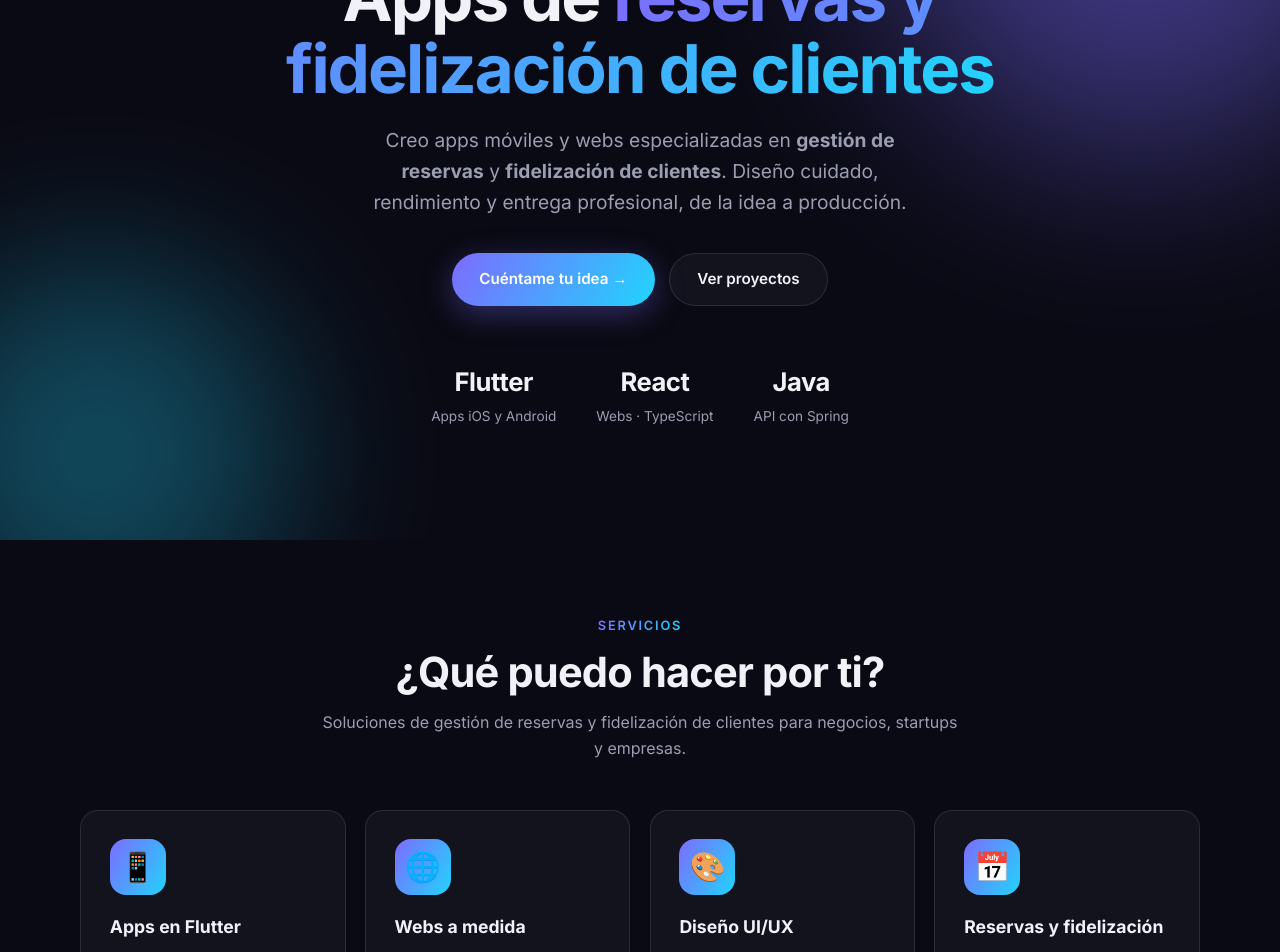
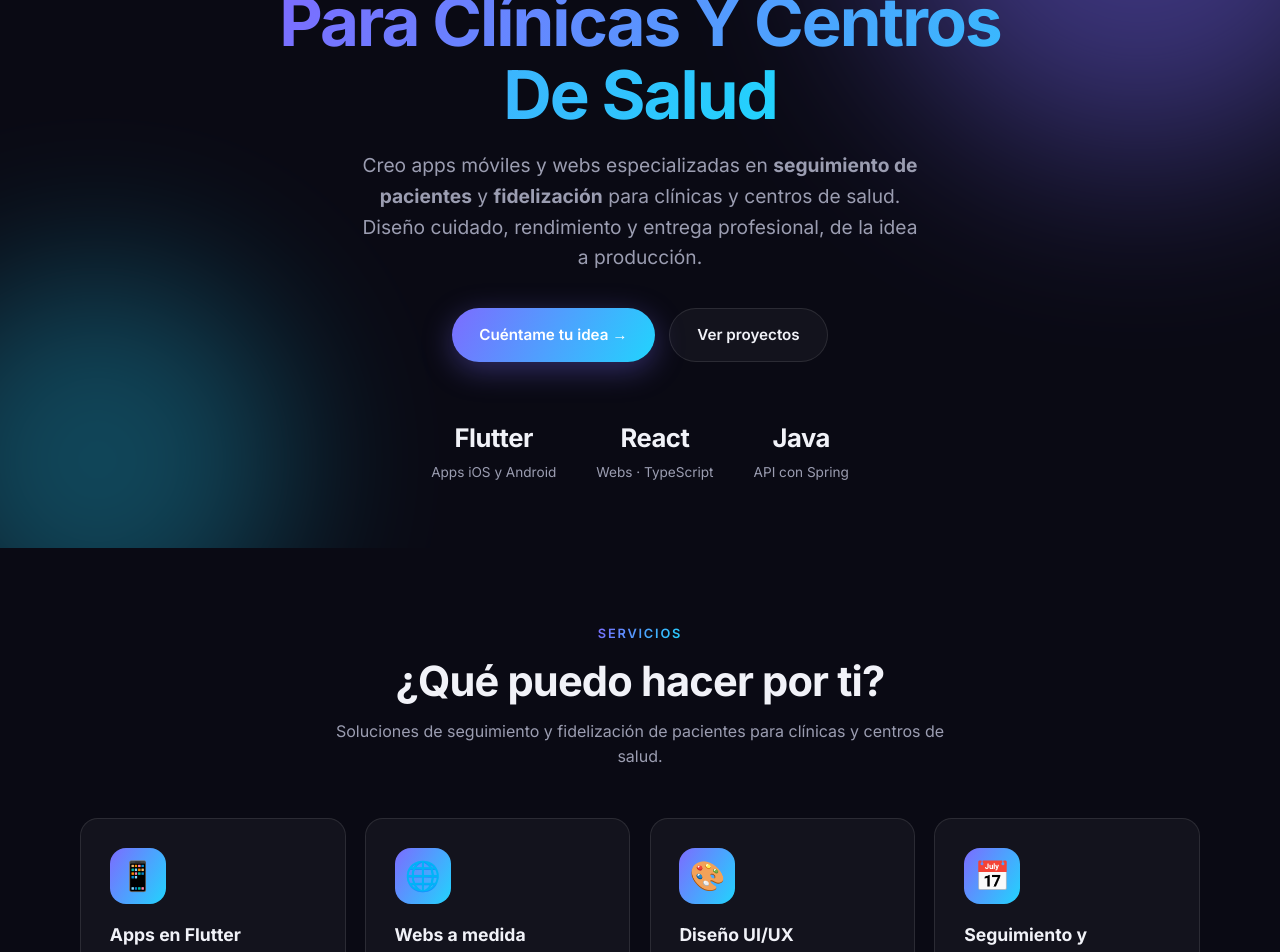
Before and after one commit to albertoportfolio/albertoapps, a Next.js app: page / in a window 1280 px wide. Shown: the part 260-1212 px from the top of the page. Built offline with nearby package versions, Linux system fonts and the light colour scheme.

Commit message:
redifining

```diff
--- a/app/layout.tsx
+++ b/app/layout.tsx
@@ -15,15 +15,19 @@ const SITE_URL = "https://albertoapps.info";
 export const metadata: Metadata = {
   metadataBase: new URL(SITE_URL),
   title: {
-    default: "AlbertoApps · Apps de reservas y fidelización de clientes",
+    default:
+      "AlbertoApps · Apps Para Clínicas Y Centros De Salud.",
     template: "%s · AlbertoApps",
   },
   description:
-    "Desarrollador freelance de apps móviles en Flutter y webs con React, especializadas en gestión de reservas y fidelización de clientes. API con Java y Spring. Presupuesto sin compromiso.",
+    "Desarrollador freelance de apps móviles en Flutter y webs con React, especializadas en seguimiento y fidelización de pacientes para clínicas y centros de salud. API con Java y Spring. Presupuesto sin compromiso.",
   keywords: [
-    "app de reservas",
-    "gestión de reservas",
-    "fidelización de clientes",
+    "apps para clínicas",
+    "apps para centros de salud",
+    "seguimiento de pacientes",
+    "fidelización de pacientes",
+    "app de seguimiento de pacientes",
+    "software para clínicas",
     "desarrollador Flutter freelance",
     "apps Flutter",
     "desarrollo web React",
@@ -41,9 +45,10 @@ export const metadata: Metadata = {
     locale: "es_ES",
     url: SITE_URL,
     siteName: site.brand,
-    title: "AlbertoApps · Apps de reservas y fidelización",
+    title:
+      "AlbertoApps · Apps Para Clínicas Y Centros De Salud.",
     description:
-      "Apps Flutter y webs React especializadas en gestión de reservas y fidelización de clientes, con API en Java y Spring. Pide presupuesto sin compromiso.",
+      "Apps Flutter y webs React especializadas en seguimiento y fidelización de pacientes para clínicas y centros de salud, con API en Java y Spring. Pide presupuesto sin compromiso.",
     images: [
       {
         url: "/aplogo.png",
@@ -55,9 +60,10 @@ export const metadata: Metadata = {
   },
   twitter: {
     card: "summary_large_image",
-    title: "AlbertoApps · Apps de reservas y fidelización",
+    title:
+      "AlbertoApps · Apps Para Clínicas Y Centros De Salud.",
     description:
-      "Apps Flutter y webs React especializadas en gestión de reservas y fidelización de clientes, con API en Java y Spring. Pide presupuesto sin compromiso.",
+      "Apps Flutter y webs React especializadas en seguimiento y fidelización de pacientes para clínicas y centros de salud, con API en Java y Spring. Pide presupuesto sin compromiso.",
     images: ["/aplogo.png"],
   },
   robots: {
@@ -84,7 +90,7 @@ const jsonLd = {
   image: `${SITE_URL}/aplogo.png`,
   email: site.email,
   description:
-    "Apps móviles en Flutter y webs con React especializadas en gestión de reservas y fidelización de clientes, con API en Java y Spring.",
+    "Apps móviles en Flutter y webs con React especializadas en seguimiento y fidelización de pacientes para clínicas y centros de salud, con API en Java y Spring.",
   areaServed: "ES",
   knowsAbout: [
     "Flutter",
@@ -93,8 +99,9 @@ const jsonLd = {
     "TypeScript",
     "Java",
     "Spring",
-    "Gestión de reservas",
-    "Fidelización de clientes",
+    "Apps para clínicas",
+    "Seguimiento de pacientes",
+    "Fidelización de pacientes",
   ],
   sameAs: [site.github, site.linkedin, site.youtube],
   founder: {
--- a/components/Hero.tsx
+++ b/components/Hero.tsx
@@ -57,9 +57,9 @@ export default function Hero() {
 
           <motion.p variants={item}>
             Creo apps móviles y webs especializadas en{" "}
-            <strong>gestión de reservas</strong> y{" "}
-            <strong>fidelización de clientes</strong>. Diseño cuidado, rendimiento
-            y entrega profesional, de la idea a producción.
+            <strong>seguimiento de pacientes</strong> y{" "}
+            <strong>fidelización</strong> para clínicas y centros de salud. Diseño
+            cuidado, rendimiento y entrega profesional, de la idea a producción.
           </motion.p>
 
           <motion.div className="hero-actions" variants={item}>
--- a/components/Services.tsx
+++ b/components/Services.tsx
@@ -20,8 +20,8 @@ const services = [
   },
   {
     icon: "📅",
-    title: "Reservas y fidelización",
-    text: "Sistemas de gestión de reservas y programas de fidelización con API en Java y Spring.",
+    title: "Seguimiento y fidelización",
+    text: "Sistemas de seguimiento de pacientes y programas de fidelización para clínicas y centros de salud con API en Java y Spring.",
   },
 ];
 
@@ -39,8 +39,8 @@ export default function Services() {
           <span className="section-kicker">Servicios</span>
           <h2 className="section-title">¿Qué puedo hacer por ti?</h2>
           <p className="section-sub">
-            Soluciones de gestión de reservas y fidelización de clientes para
-            negocios, startups y empresas.
+            Soluciones de seguimiento y fidelización de pacientes para clínicas y
+            centros de salud.
           </p>
         </motion.div>
 
--- a/data/site.ts
+++ b/data/site.ts
@@ -9,7 +9,7 @@ export const site = {
   name: "Alberto",
   brand: "AlbertoApps",
   role: "Desarrollador Freelance · Flutter & Web",
-  tagline: "Apps de reservas y fidelización de clientes",
+  tagline: "Apps Especializadas Para Clínicas Y Centros De Salud",
   email: "contact@albertoapps.info",
   // TODO: sustituye por tus perfiles reales
   github: "https://github.com/albertoportfolio",
@@ -28,7 +28,7 @@ export type Project = {
 // TODO: sustituye por tus proyectos reales de GitHub
 export const projects: Project[] = [
   {
-    title: "BHealth - App de salud para bebés",
+    title: "H-Baby - App de salud para bebés",
     description:
       "Aplicación móvil dedicada a la gestión de la salud de los bebés.",
     tags: ["Flutter", "Dart", "Firebase"],
@@ -38,7 +38,7 @@ export const projects: Project[] = [
     title: "Maestro Bot - Juego de lógica",
     description:
       "Juego web y móvil hecho con React, phaser y react native",
-    tags: ["React", "TypeScript", "Phaser", "React Native"],
+    tags: ["React", "TypeScript", "Phaser", "React Native", "Node.js"],
     repo: "https://github.com/albertoportfolio/LightbotGame",
   },
   {
```
